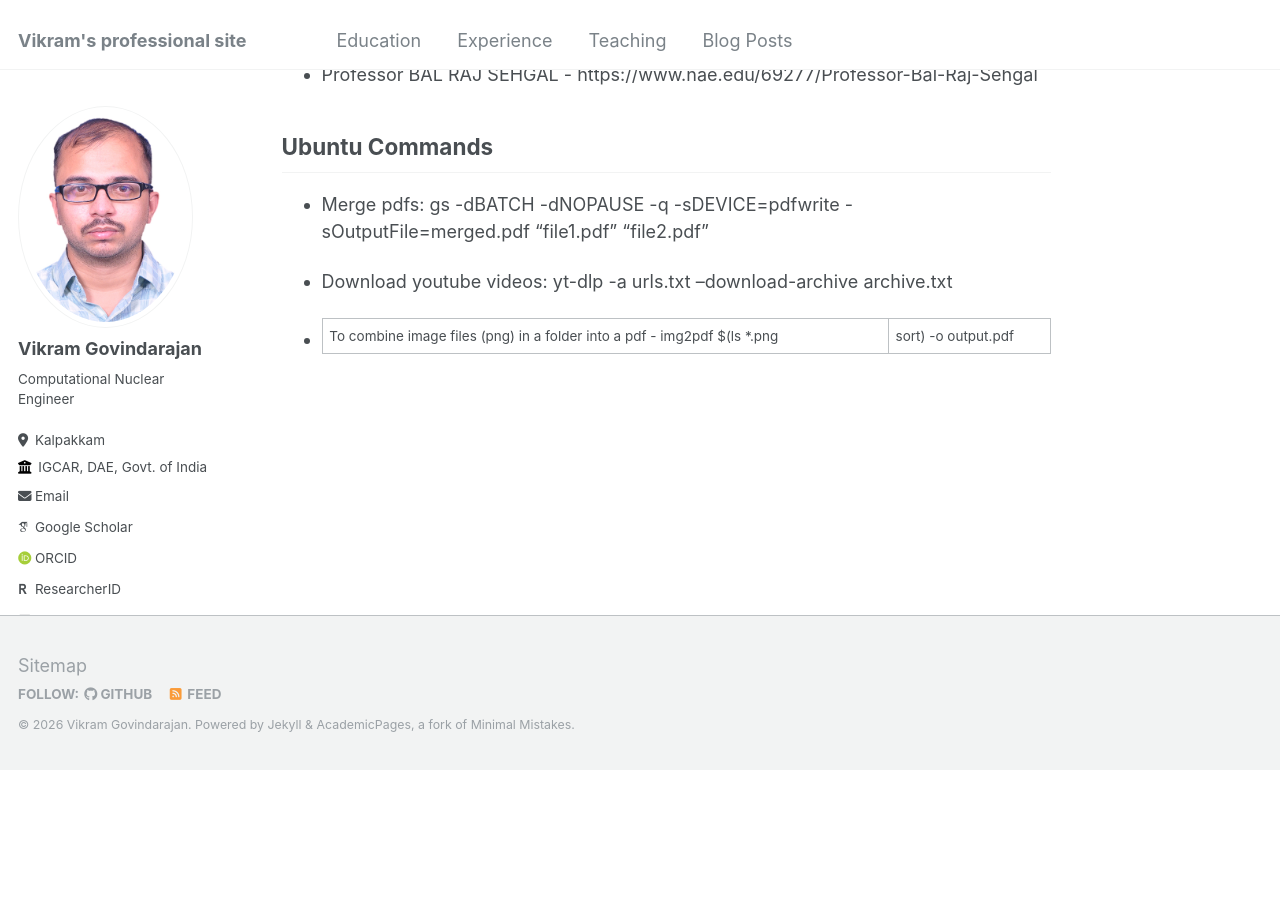
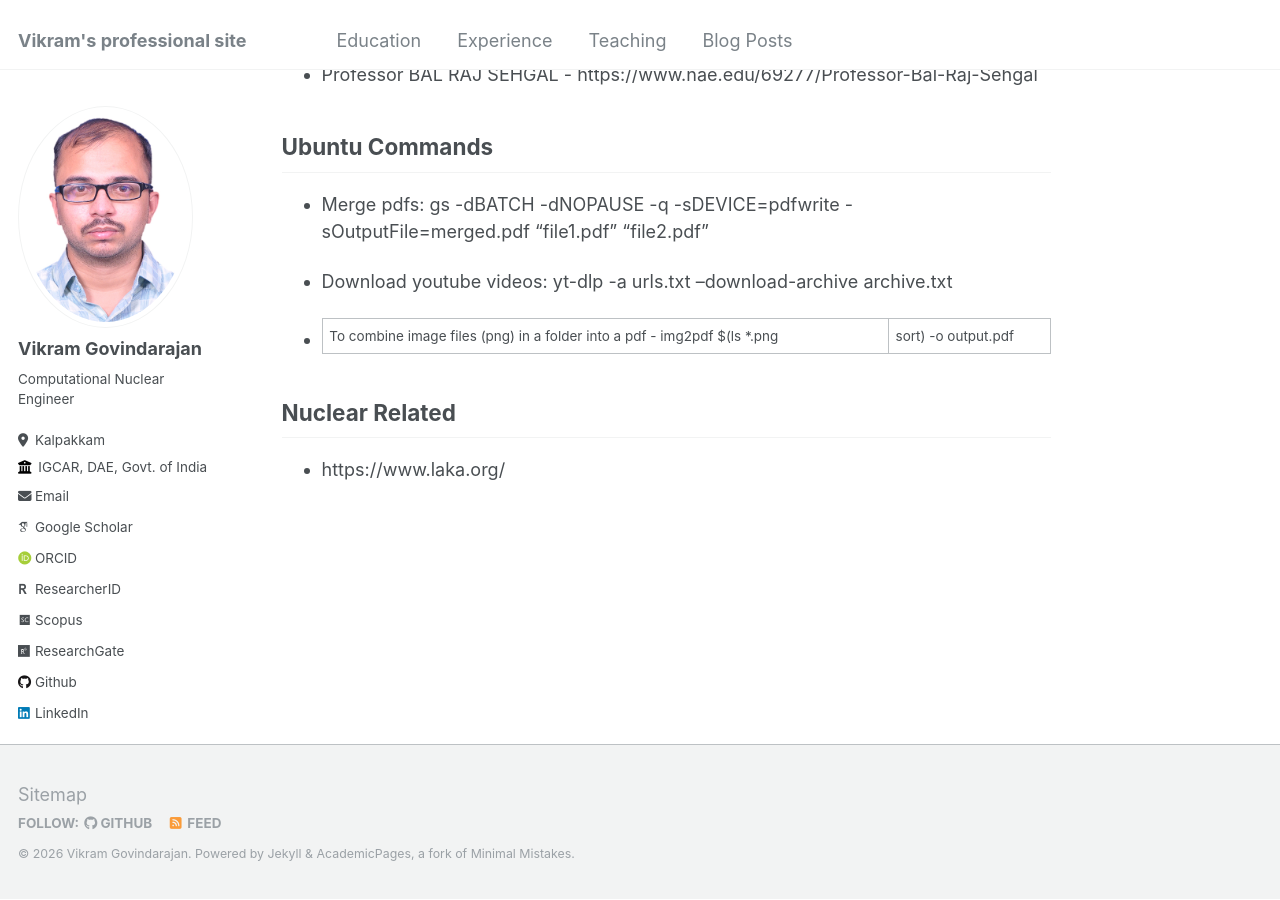
Before and after one commit to VikramGovindarajan/vikramgovindarajan.github.io, a Jekyll site: the page built from _pages/resources.md, in a window 1280 px wide and 900 px high, scrolled down 796 px. Built offline with Jekyll 4.4.1, drawn with Linux system fonts in a browser that asks for light colours; some web fonts are replaced; before the commit the page ends 1567 px from its top, so only the background shows below that.

Commit message:
add a useful learning resource (website)

```diff
--- a/_pages/resources.md
+++ b/_pages/resources.md
@@ -39,3 +39,7 @@ The footnotes in the page will be returned following this line, return to the se
  - Download youtube videos: yt-dlp -a urls.txt --download-archive archive.txt
 
  - To combine image files (png) in a folder into a pdf - img2pdf $(ls *.png | sort) -o output.pdf
+
+## Nuclear Related
+
+ - https://www.laka.org/
```
